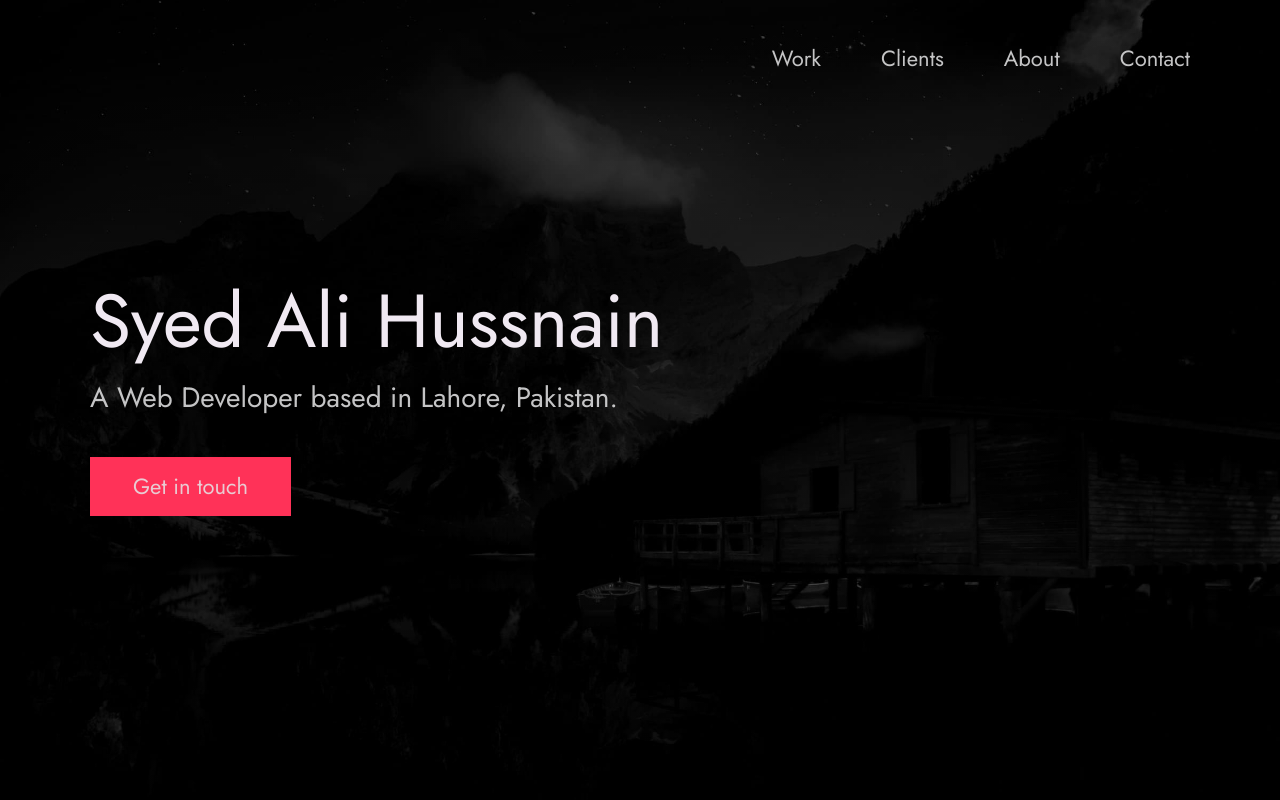
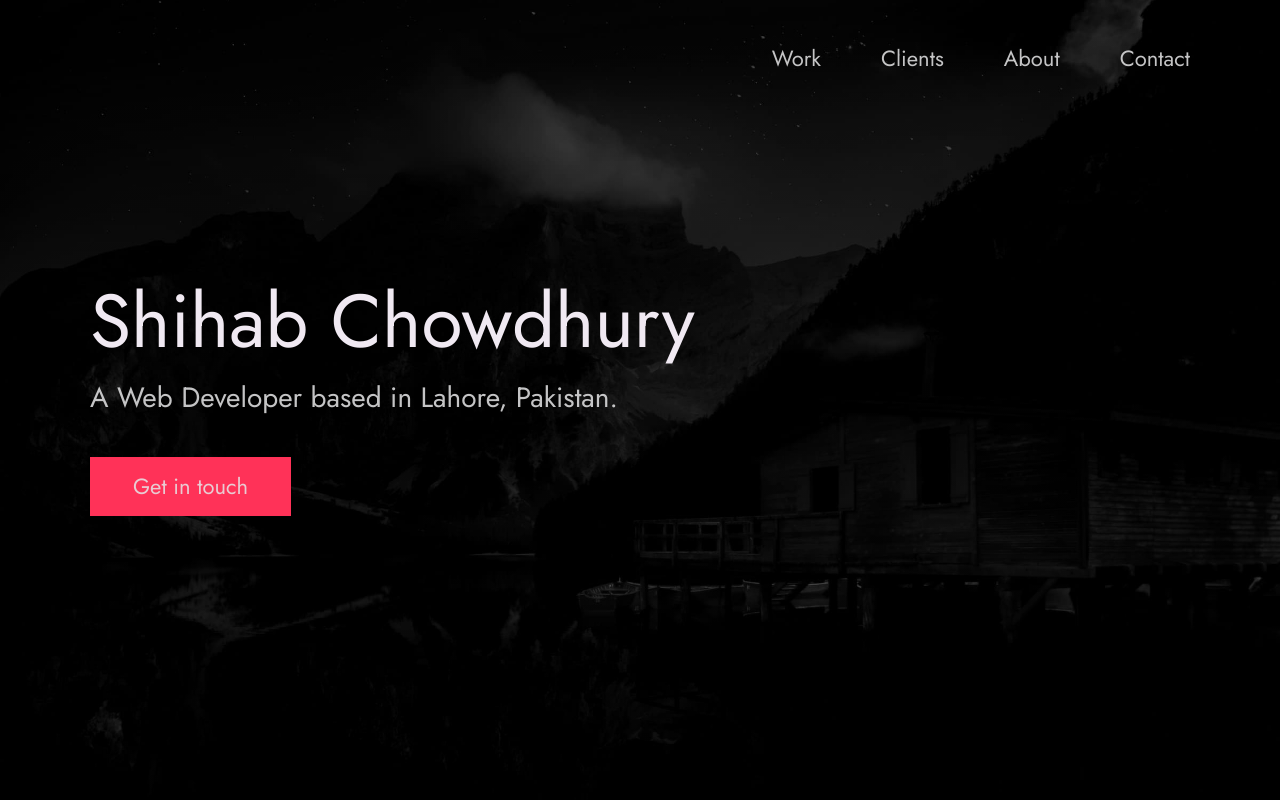
Before and after one commit to shihab11/shihab11.github.io, a plain HTML site: page index.html in a window 1280 px wide. Shown: the top 800 px of the page. Drawn offline with Linux system fonts and the light colour scheme.

Commit message:
update-name

```diff
--- a/index.html
+++ b/index.html
@@ -7,7 +7,7 @@
   Github Repo: https://github.com/nisarhassan12/portfolio-template/
   My Website: https://nisar.dev
 
-  For business & inquires, contact me => syednisarhassan12@gmail.com
+  For business & inquires, contact me => shihabac11@gmail.com
 -->
 
 <!--
@@ -24,7 +24,7 @@
 
   <!-- Put your site title here -->
   <title>
-    Syed Ali Hussnain | A Web Developer based in Lahore, Pakistan.
+    Shihab Chowdhury | A Professional DevOps Engineer based in New York, USA
   </title>
 
   <meta name="description" content="Add small description of yourslef.">
@@ -56,7 +56,7 @@
       <div class="header__text">
         <h1 class="heading-primary">
           <!-- Replace the following name with your name -->
-          <span>Syed Ali Hussnain</span>
+          <span>Shihab Chowdhury</span>
         </h1>
         <!-- Put a small paragraph about yourself -->
         <p>A Web Developer based in Lahore, Pakistan.</p>
```
